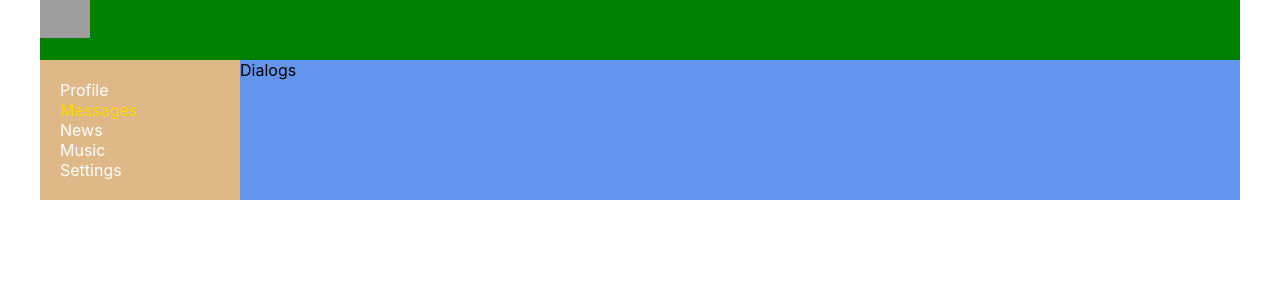
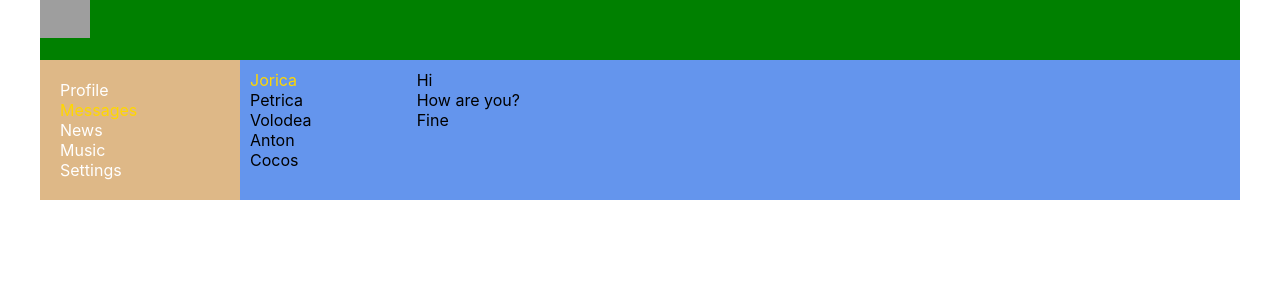
Before and after one commit to burdianov/social-network, a React (Create React App) app: page /dialogs in a window 1280 px wide. Shown: the top 300 px of the page. Built offline with nearby package versions, Linux system fonts and the light colour scheme; grey boxes are pictures that could not be loaded.

Commit message:
draft Dialogs layout

```diff
--- a/src/components/Dialogs/Dialogs.jsx
+++ b/src/components/Dialogs/Dialogs.jsx
@@ -2,7 +2,22 @@ import React from "react";
 import cls from "./Dialogs.module.css";
 
 const Dialogs = props => {
-  return <div>Dialogs</div>;
+  return (
+    <div className={cls.dialogs}>
+      <div className={cls.dialogItems}>
+        <div className={cls.dialog + " " + cls.active}>Jorica</div>
+        <div className={cls.dialog}>Petrica</div>
+        <div className={cls.dialog}>Volodea</div>
+        <div className={cls.dialog}>Anton</div>
+        <div className={cls.dialog}>Cocos</div>
+      </div>
+      <div className={cls.messages}>
+        <div className={cls.message}>Hi</div>
+        <div className={cls.message}>How are you?</div>
+        <div className={cls.message}>Fine</div>
+      </div>
+    </div>
+  );
 };
 
 export default Dialogs;
--- a/src/components/Dialogs/Dialogs.module.css
+++ b/src/components/Dialogs/Dialogs.module.css
@@ -0,0 +1,15 @@
+.dialogs {
+  display: grid;
+  grid-template-columns: 2fr 10fr;
+}
+.dialogItems {
+  padding: 10px;
+}
+.dialogItems .active {
+  color: gold;
+}
+.messages {
+  padding: 10px;
+}
+.messages .message {
+}
```
